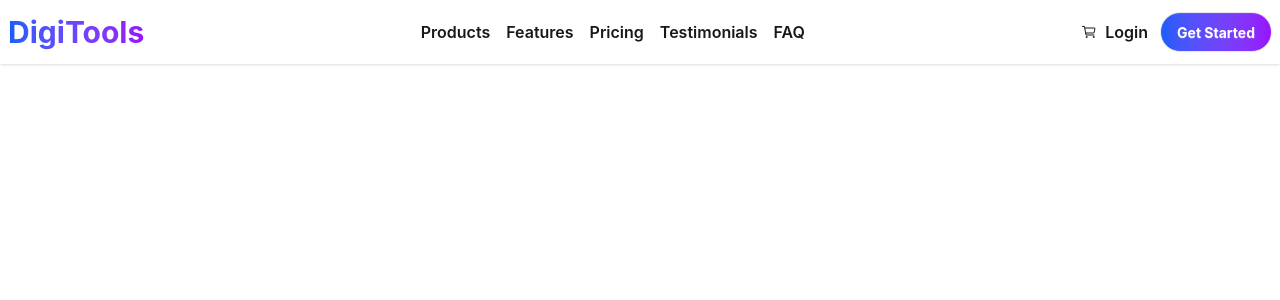
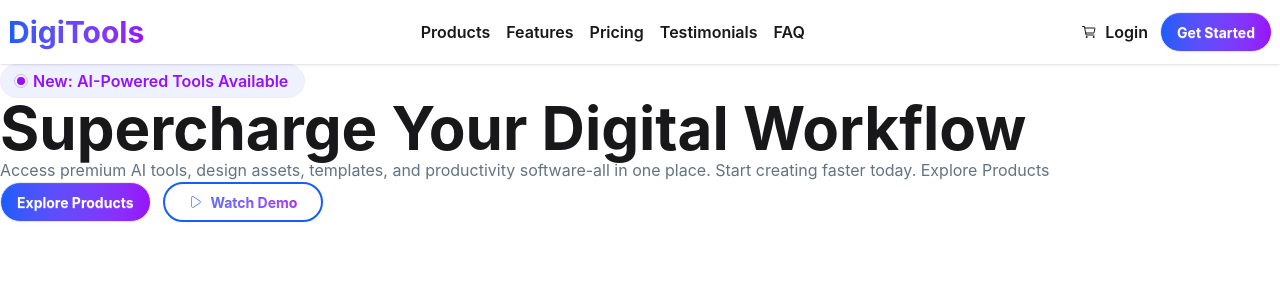
Before and after one commit to Hridrita/DigiTools-Platform, a React (Vite) app: page / in a window 1280 px wide. Shown: the top 300 px of the page. Built offline with nearby package versions, Linux system fonts and the light colour scheme.

Commit message:
creating banner

```diff
--- a/src/App.jsx
+++ b/src/App.jsx
@@ -1,5 +1,7 @@
 import './App.css'
+import BannerSection from './Components/BannerSection'
 import NavBar from './Components/NavBar'
+
 
 function App() {
 
@@ -8,6 +10,7 @@ function App() {
     <>
 
     <NavBar></NavBar>
+    <BannerSection></BannerSection>
     </>
   )
 }
--- a/src/Components/BannerSection.jsx
+++ b/src/Components/BannerSection.jsx
@@ -1,11 +1,35 @@
-import React from 'react';
+import React from "react";
+import { CiPlay1 } from "react-icons/ci";
 
-const gi = () => {
-    return (
-        <div>
+const BannerSection = () => {
+  return (
+    <div className="container mx-auto">
+      <div>
+        <h3 className="flex items-center gap-2 px-4 py-1 rounded-full font-semibold text-purple-600 bg-[#eef2ff] w-fit border border-purple-100">
+          <span className="w-2 h-2 rounded-full bg-purple-600 outline outline-offset-2 outline-purple-300"></span>
+          New: AI-Powered Tools Available
+        </h3>
 
-        </div>
-    );
+        <h1 className="font-bold text-6xl">Supercharge Your Digital Workflow</h1>
+
+        <h3 className="text-[#627382FF]">Access premium AI tools, design assets, templates, and productivity software-all in one place. Start creating faster today. Explore Products
+        </h3>
+
+        <button className="btn bg-linear-to-r from-blue-600 to-purple-600 text-white font-bold rounded-3xl">
+          Explore Products
+        </button>
+        <button className="btn rounded-full border-2 border-blue-600 bg-transparent px-6 ml-3">
+          <div className="flex items-center gap-2 bg-linear-to-r from-blue-600 to-purple-600 bg-clip-text text-transparent font-bold">
+            <CiPlay1 className="text-blue-600" /> Watch Demo
+          </div>
+        </button>
+      </div>
+
+      <div>
+        <img sr></img>
+      </div>
+    </div>
+  );
 };
 
-export default gi;
+export default BannerSection;
```
